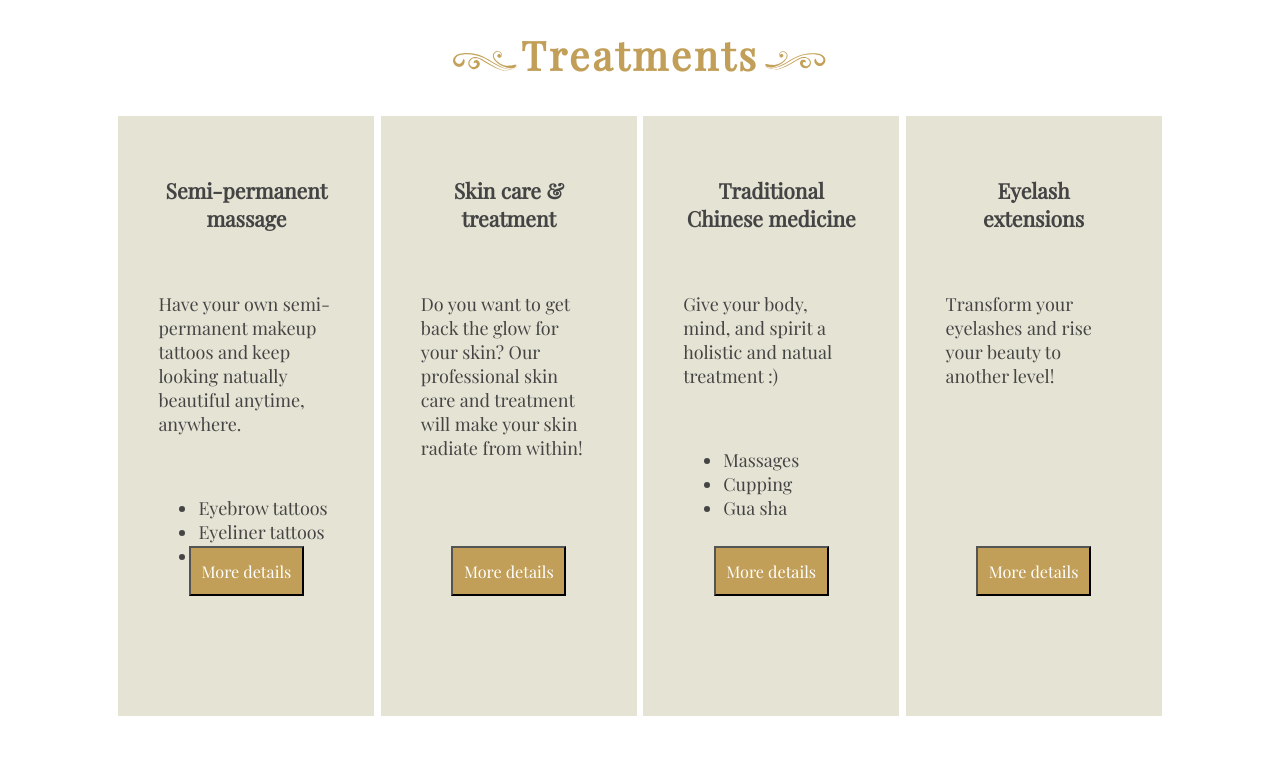
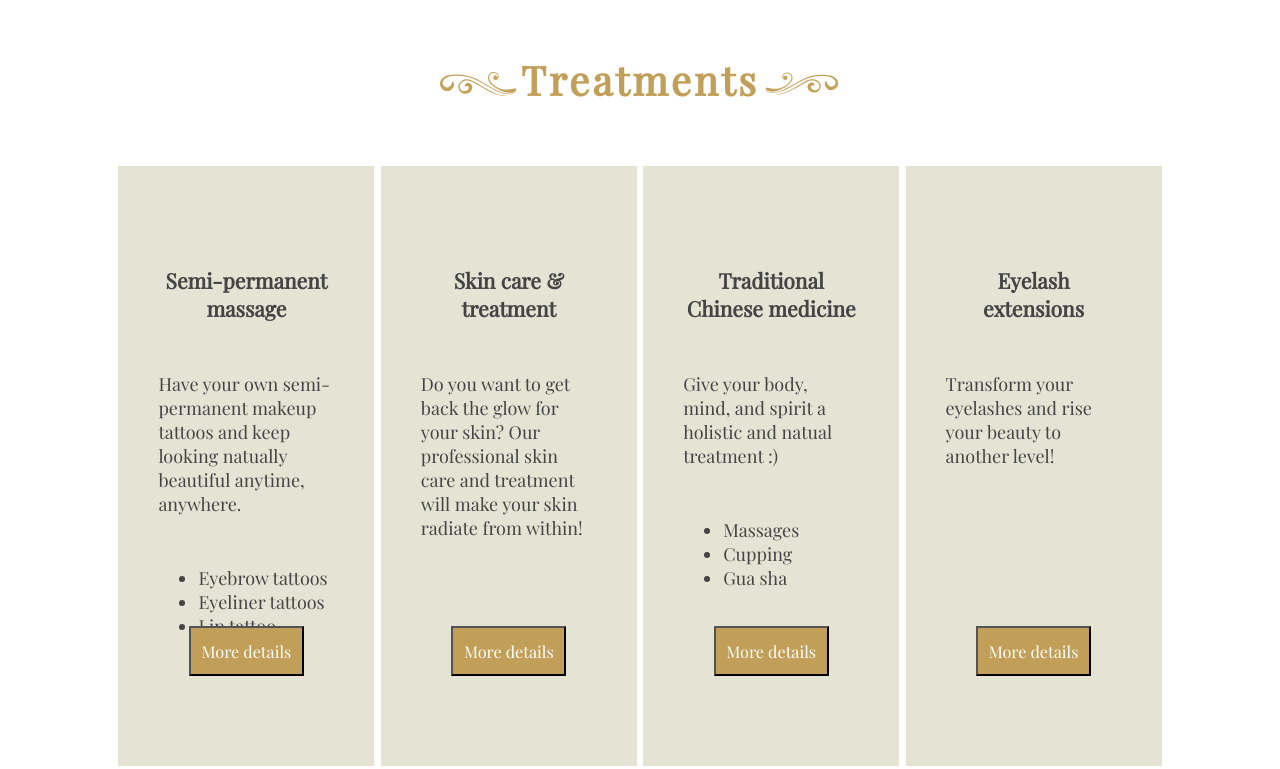
Before and after one commit to AwenLiu1963/Amsterdam-night-views, a plain HTML site: page index.html in a window 1280 px wide. Shown: the part 1082-1851 px from the top of the page. Drawn offline with nearby package versions, Linux system fonts and the light colour scheme.

Commit message:
update css

```diff
--- a/beauty-salon.css
+++ b/beauty-salon.css
@@ -97,11 +97,11 @@ main img {
 
 .section-headings{
 	text-align: center;
-	margin-top: 25px;
+	margin-top: 50px;
 	margin-bottom: 10px;
 }
 .section-headings img{
-	width: 5%;
+	width: 6%;
 	display: inline;
 }
 
@@ -120,22 +120,29 @@ main h2{
 	margin-left: 9.25%;
 }
 
-#service-repeater div{
+#service-repeater .img{
 	width: 20%;
 	height: 600px;
-	margin-top: 25px;
+	margin-top: 50px;
 	margin-right:0.5%;
 	float: left;
 	background-color: #e4e3d4;
 	position: relative;
 }
 
-#service-repeater div:hover{
-	background-image: url("floral bg.jpeg");
+#service-repeater .img-box .img:hover{
+	background: url("img/floral-colorful.png")
 }
 
-#service-repeater h3, #service-repeater p,#service-repeater ul{
-	margin: 60px 40px;
+#service-repeater h3{
+	margin-top: 100px;
+	margin-left: 40px;
+	margin-right: 40px;
+	margin-bottom: 0;
+}
+
+#service-repeater p,#service-repeater ul{
+	margin: 50px 40px;
 }
 
 #service-repeater h3{
@@ -150,7 +157,7 @@ main h2{
 	width: 45%;
 	height: 50px;
 	position: absolute;
-	bottom: 20%;
+	bottom: 15%;
 	left: 27.5%;
 	text-align: center;
 }
--- a/index.html
+++ b/index.html
@@ -35,8 +35,8 @@
 		</div>
 
 		<div id="service-repeater">
-
-			<div>
+			<div class="img-box">
+				<div class="img">
 					<h3> Semi-permanent massage</h3>
 					<p> Have your own semi-permanent makeup tattoos and keep looking natually beautiful anytime, anywhere. </p>
 					<ul>
@@ -46,14 +46,17 @@
 					</ul>
 					<button> More details</button>
 				</div>
-
-			<div>
+			</div>
+			<div class="img-box">
+				<div class="img">
 					<h3> Skin care & treatment</h3>
 					<p> Do you want to get back the glow for your skin? Our professional skin care and treatment will make your skin radiate from within! </p>
 					<button> More details</button>
 				</div>
+			</div>
 
-			<div>
+			<div class="img-box">
+				<div class="img">
 					<h3> Traditional Chinese medicine</h3>
 					<p> Give your body, mind, and spirit a holistic and natual treatment :) </p>
 					<ul>
@@ -63,11 +66,14 @@
 					</ul>
 					<button> More details</button>
 				</div>
+			</div>
 
-			<div>
+			<div class="img-box">
+				<div class="img">
 					<h3> Eyelash extensions</h3>
 					<p> Transform your eyelashes and rise your beauty to another level! </p>
 					<button> More details</button>
+				</div>
 			</div>
 
 		</div>
```
Also changed, not shown: img/floral-colorful.png (added). Lines whose indentation alone changed are shown as unchanged.
